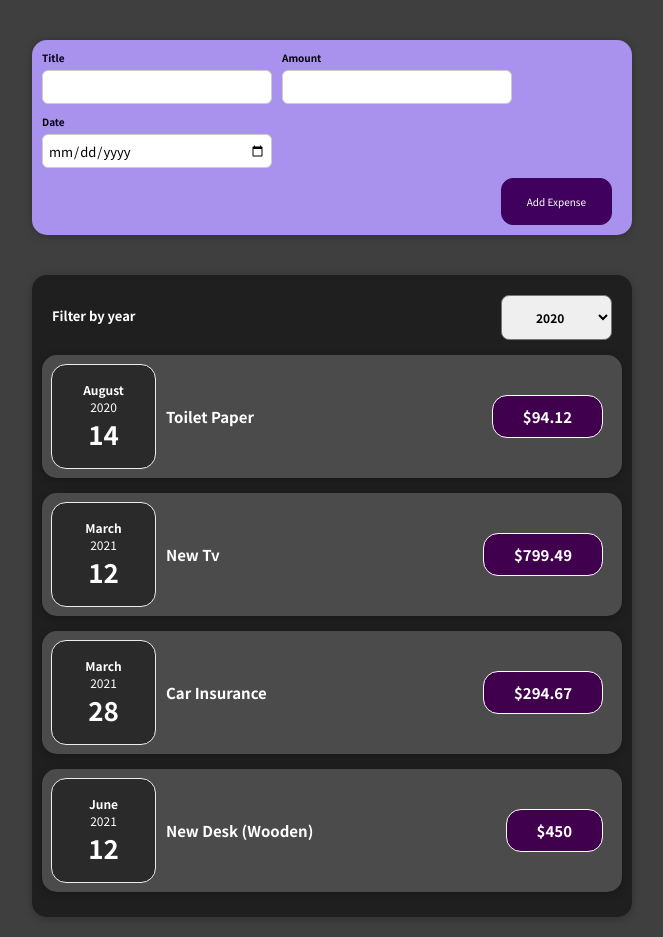
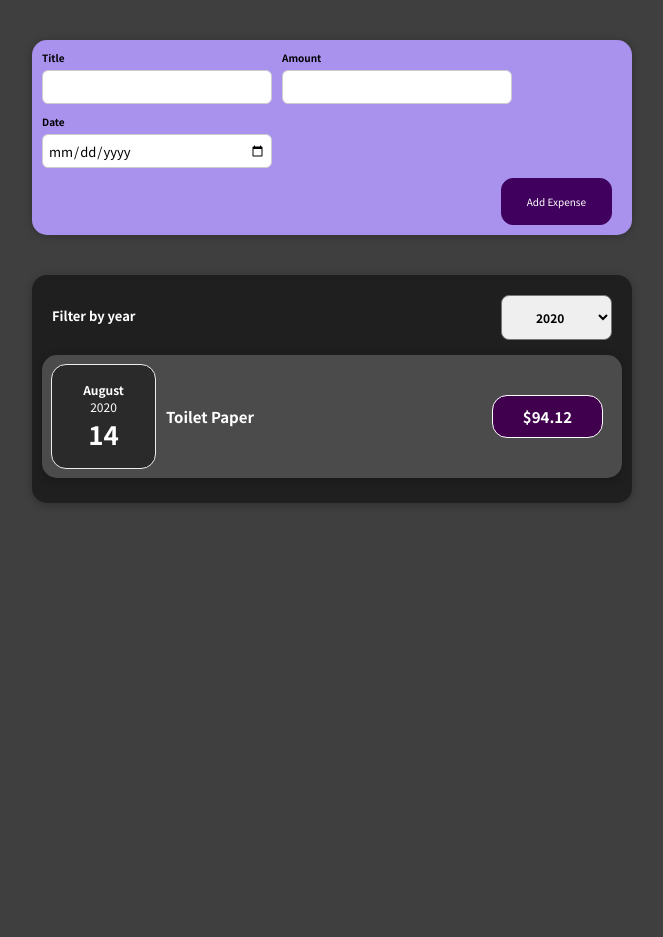
Before and after one commit to StrongMind0/React.-Expenses-App, a React (Create React App) app: page / in a window 1280 px wide. Shown: the whole page, without its empty margins (308-971 px from the left). After the commit the page ends 800 px from the top, so only its background shows below. Built offline with nearby package versions, Linux system fonts and the light colour scheme.

Commit message:
Making use of key(unique identifier

```diff
--- a/src/components/Expenses/Expenses.js
+++ b/src/components/Expenses/Expenses.js
@@ -11,6 +11,11 @@
    const filterChangeHandler = (selectedYear) => {
       setFilteredYear(selectedYear)
    }
+   const filteredExpenses = props.items.filter(expense => {
+   return expense.date.getFullYear().toString() === filteredYear;
+   }
+   )
+
 
     return (
        <div>
@@ -19,8 +24,9 @@
                 selected={filteredYear}
                 onChangeFilter={filterChangeHandler}
              />
-             {props.items.map((expense) => (
+             {filteredExpenses.map((expense) => (
                 <ExpenseItem
+                  //  Always add key when mapping out list of data for react to identify(unique identifier) and arrange which one comes first
                    key={expense.id}
                    title={expense.title}
                    amount={expense.amount}
--- a/src/components/NewExpenses/ExpensesForm.js
+++ b/src/components/NewExpenses/ExpensesForm.js
@@ -87,8 +87,8 @@
                     <label>Date</label>
                     <input
                         type='date'
-                        min='2021-01-01'
-                        max='2023-12-31'
+                        min='2019-01-01'
+                        max='2022-12-31'
                         value={enteredDate}
                         onChange={dateChangeHandler} />
                 </div>
```
